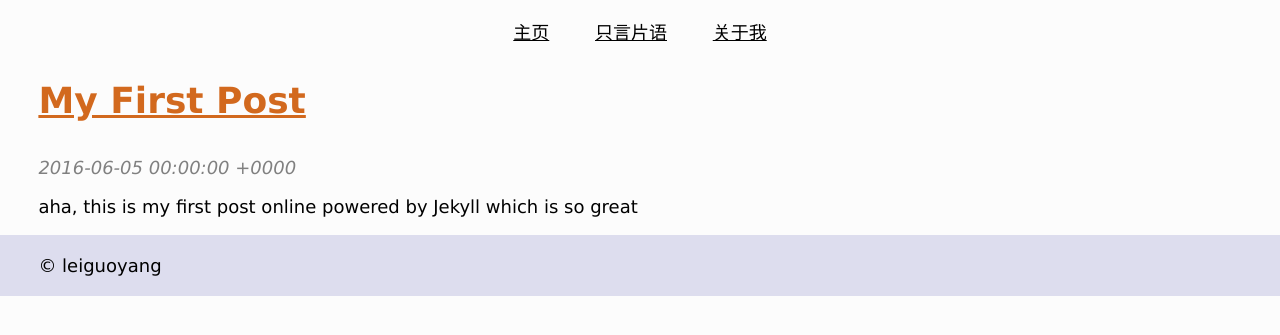
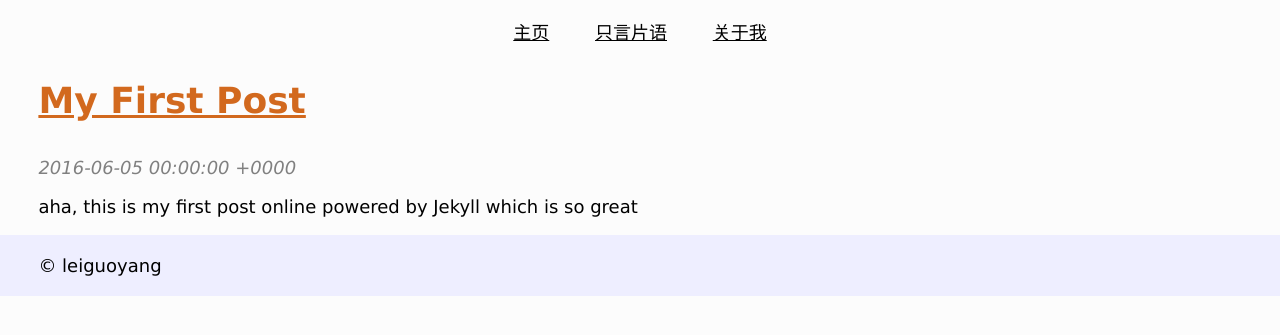
Before and after one commit to leiguoyang/leiguoyang.github.io, a Jekyll site: the page built from index.html, in a window 1280 px wide. Shown: the top 335 px of the page. Built offline with Jekyll 4.4.1, drawn with Linux system fonts in a browser that asks for light colours.

Commit message:
Update mobile.css

```diff
--- a/css/mobile.css
+++ b/css/mobile.css
@@ -25,5 +25,5 @@ header {
 }
 footer {
   padding: 20px 3%;
-  background-color: #dde;
+  background-color: #eef;
 }
```
